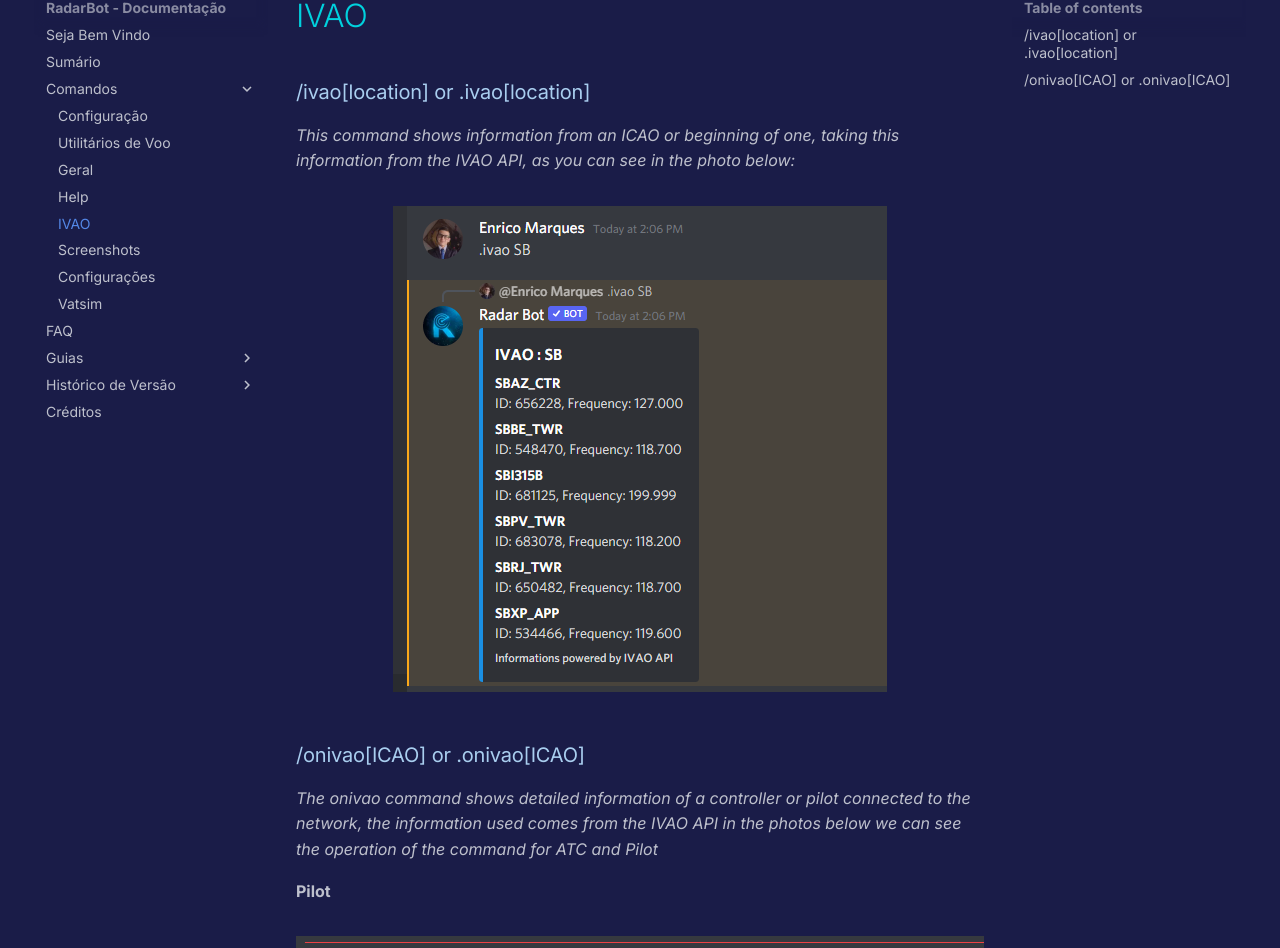
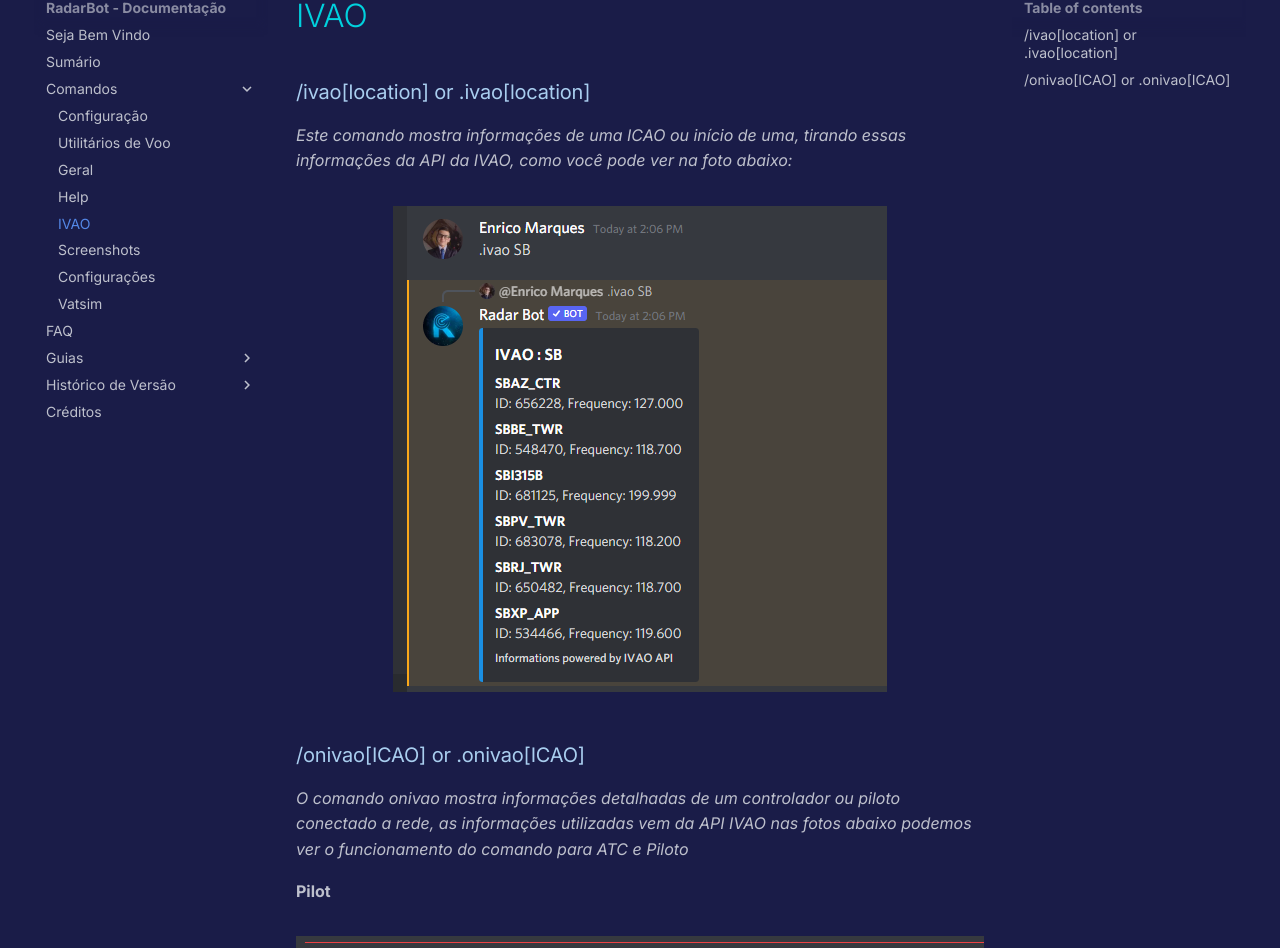
Before and after one commit to radarbot-team/radarbot-docs, an MkDocs documentation site: the page built from docs/radarbot-pt/commands/IVAO.md, in a window 1280 px wide and 1400 px high. Shown: the part 151-1099 px from the top of the window. Built offline with MkDocs 1.6.1 and Material for MkDocs 9.7.7, drawn with Linux system fonts in a browser that asks for light colours; comment, search, counter and statistics services are not loaded.

Commit message:
Finish IVAO and fix créditos

```diff
--- a/docs/radarbot-pt/commands/IVAO.md
+++ b/docs/radarbot-pt/commands/IVAO.md
@@ -1,13 +1,13 @@
 ### /ivao[location] or .ivao[location]
 
-*This command shows information from an ICAO or beginning of one, taking this information from the IVAO API, as you can see in the photo below:*
+*Este comando mostra informações de uma ICAO ou início de uma, tirando essas informações da API da IVAO, como você pode ver na foto abaixo:*
 <figure markdown>
 ![Ivao](../../assets/images/ivao.png)
 </figure>
 
 ### /onivao[ICAO] or .onivao[ICAO]
 
-*The onivao command shows detailed information of a controller or pilot connected to the network, the information used comes from the IVAO API in the photos below we can see the operation of the command for ATC and Pilot*
+*O comando onivao mostra informações detalhadas de um controlador ou piloto conectado a rede, as informações utilizadas vem da API IVAO nas fotos abaixo podemos ver o funcionamento do comando para ATC e Piloto*
 
 **Pilot**
 <figure markdown>
```
Also changed, not shown: docs/radarbot-pt/acknowledgment.md (+1 -1 lines).
